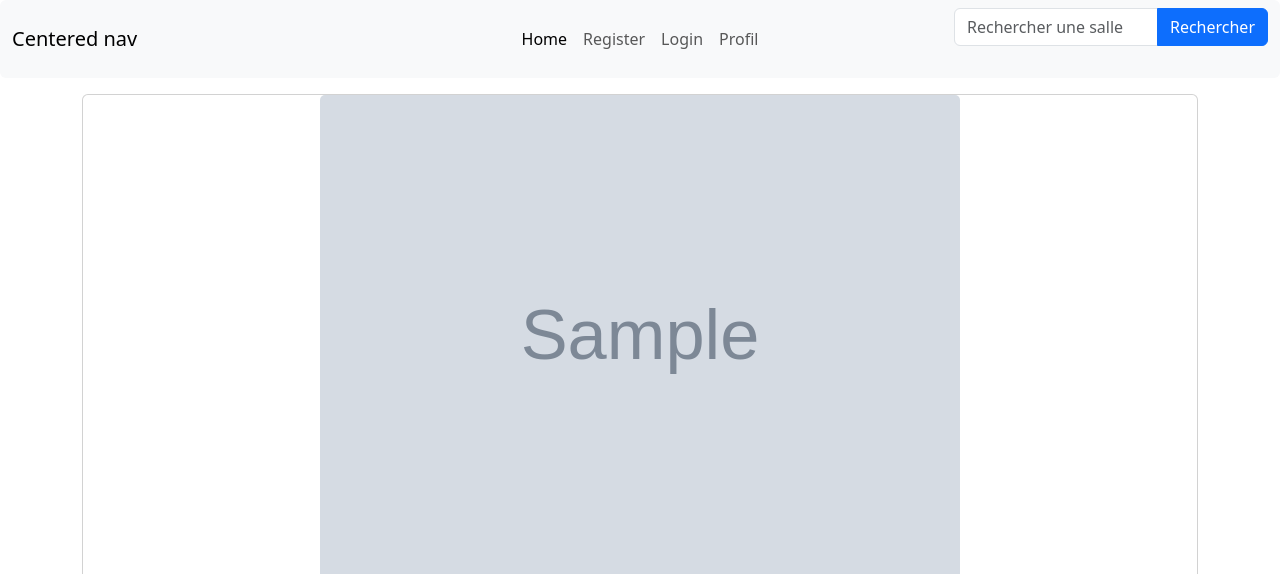
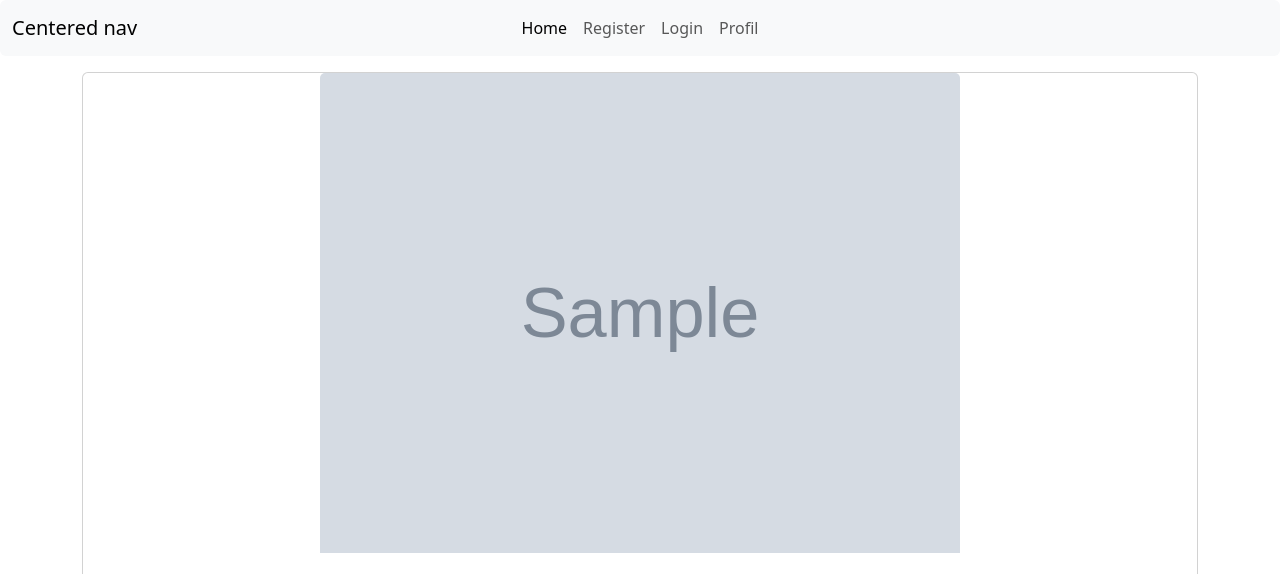
Before and after one commit to Yankhoba92/SpaceTrackr, a Symfony app: template templates/room/index.html.twig in a window 1280 px wide. Shown: the top 574 px of the page. Run offline with Twig, Linux system fonts and the light colour scheme; the template is opened without the code that fills it: most values are stand-ins (such as "Sample title", 1, 10 or a date in 2020); grey boxes marked "Sample" are stand-in pictures; form fields are guessed from the names that the template uses; some libraries are stand-ins or nearby versions.

Commit message:
🔥 remove search code

```diff
--- a/templates/base.html.twig
+++ b/templates/base.html.twig
@@ -42,14 +42,6 @@
 							<a class="nav-link" href="{{ path('profil') }}">Profil</a>
 						</li>
 					</ul>
-					<div class="d-lg-flex col-lg-3 justify-content-lg-end">
-						<form action="{{ path('search_rooms') }}" method="GET" class="mb-4">
-							<div class="input-group">
-								<input type="text" name="query" class="form-control" placeholder="Rechercher une salle">
-								<button type="submit" class="btn btn-primary">Rechercher</button>
-							</div>
-						</form>
-					</div>
 				</div>
 			</div>
 		</nav>
```
Also changed, not shown: src/Repository/RoomRepository.php (+0 -25 lines).
